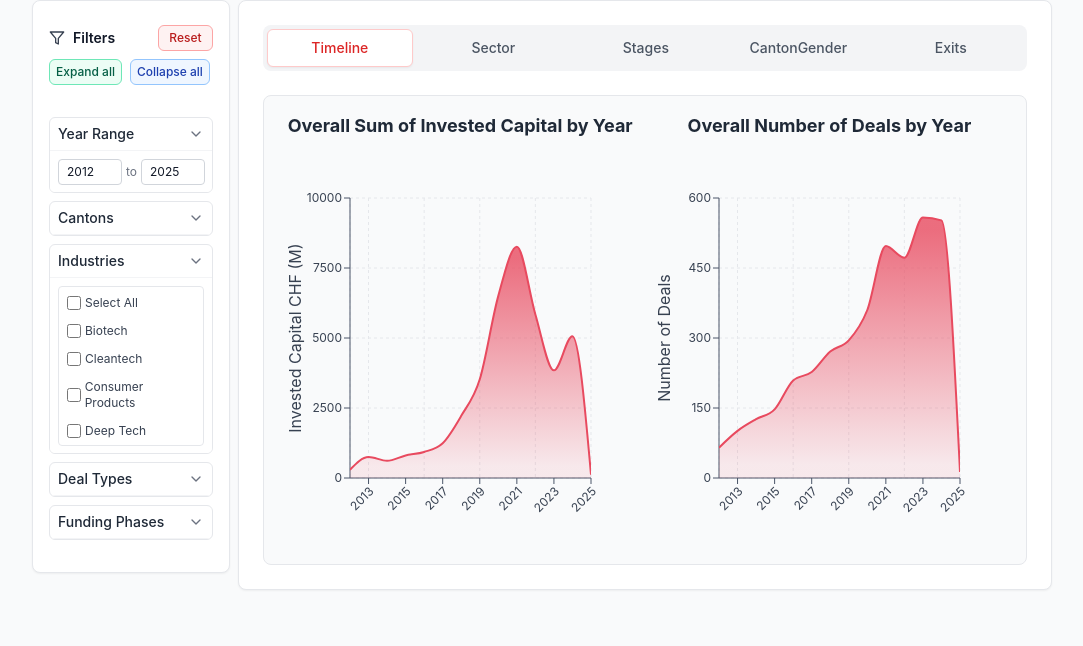
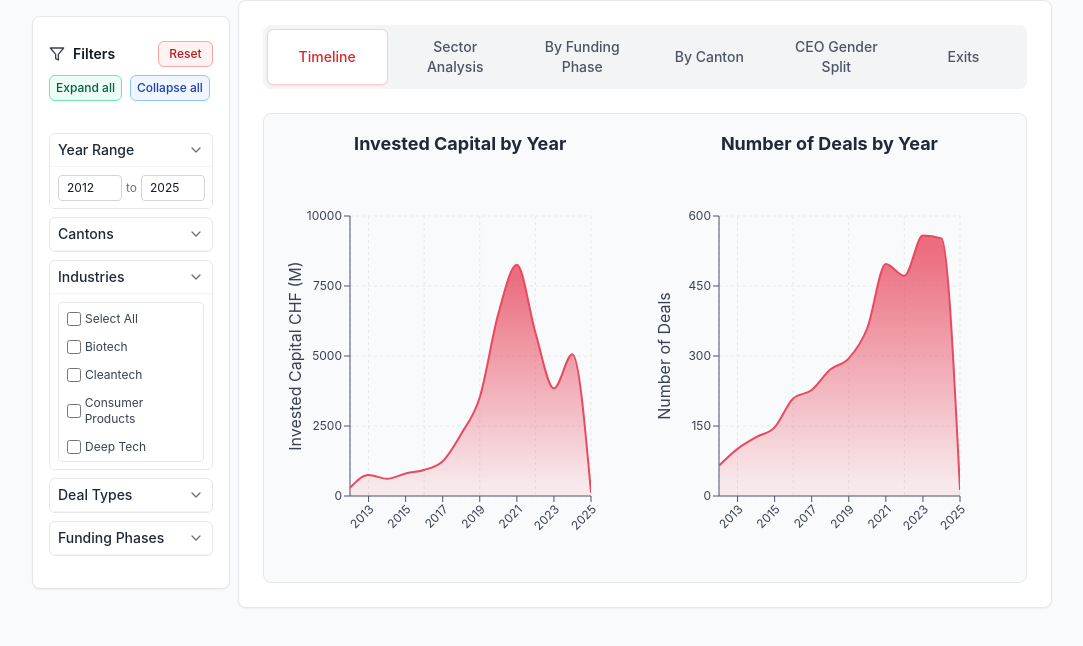
Before and after one commit to alionazherdetska/swiss-vc-dashboard, a React (Create React App) app: page / in a window 1280 px wide. Shown: the top 646 px of the page, without its empty margins (98-1181 px from the left). Built offline with nearby package versions, Linux system fonts and the light colour scheme.

Commit message:
fixed the paddings

```diff
--- a/src/components/Dashboard.js
+++ b/src/components/Dashboard.js
@@ -26,9 +26,10 @@ const Dashboard = () => {
 	const [activeChart, setActiveChart] = useState('timeline'); // default open
 	const chartTabs = [
 		{ key: 'timeline', label: 'Timeline' },
-		{ key: 'quarterly', label: 'Sector' },
-		{ key: 'phase', label: 'Stages' },
-		{ key: 'canton', label: 'CantonGender' },
+		{ key: 'quarterly', label: 'Sector Analysis' },
+		{ key: 'phase', label: 'By Funding Phase' },
+		{ key: 'canton', label: 'By Canton' },
+		{ key: 'ceoGender', label: 'CEO Gender Split' },
 		{ key: 'exits', label: 'Exits' },
 	];
 
@@ -179,13 +180,13 @@ const Dashboard = () => {
 										<TimelineChart
 											data={chartData.timeline}
 											showVolume={true}
-											title='Overall Sum of Invested Capital by Year'
+											title='Invested Capital by Year'
 											yLabel='Invested Capital CHF (M)'
 										/>
 										<TimelineChart
 											data={chartData.timeline}
 											showVolume={false}
-											title='Overall Number of Deals by Year'
+											title='Number of Deals by Year'
 											yLabel='Number of Deals'
 										/>
 									</div>
--- a/src/components/charts/sectorAnalysisChart/ExpandableQuarterlyAnalysisChart.js
+++ b/src/components/charts/sectorAnalysisChart/ExpandableQuarterlyAnalysisChart.js
@@ -245,6 +245,16 @@ const ExpandableQuarterlyAnalysisChart = ({
           </div>
 
           <label className='flex items-center gap-2 ml-auto'>
+        {/* Export button for both charts in preview */}
+        <div className='flex justify-end mb-2'>
+          <button
+            className='px-3 py-1 text-xs font-medium rounded-md border border-gray-300 bg-white text-gray-700 hover:bg-gray-100 shadow-sm'
+            onClick={() => window.print && window.print()}
+            title='Export both charts (print or save as PDF)'
+          >
+            Export Both Charts
+          </button>
+        </div>
             <input
               type='checkbox'
               checked={expandedShowTotal}
@@ -437,6 +447,7 @@ const ExpandableQuarterlyAnalysisChart = ({
                   Investment Volume vs Year (CHF M)
                 </h3>
                 {!isExpandedView && (
+                  <>
                     <button
                       onClick={() => {
                         setExpandedChart('volume');
@@ -446,6 +457,16 @@ const ExpandableQuarterlyAnalysisChart = ({
                       title='Expand Volume Chart'
                     >
                       <Maximize2 className='h-5 w-5' />
+                    </button>
+                  </>
+                )}
+                {isExpandedView && (
+                  <button
+                    className='ml-2 px-3 py-1 text-xs font-medium rounded-md border border-gray-300 bg-white text-gray-700 hover:bg-gray-100 shadow-sm'
+                    onClick={() => window.print && window.print()}
+                    title='Export this chart (print or save as PDF)'
+                  >
+                    Export Chart
                   </button>
                 )}
               </div>
@@ -519,6 +540,7 @@ const ExpandableQuarterlyAnalysisChart = ({
                   Number of Deals vs Year
                 </h3>
                 {!isExpandedView && (
+                  <>
                     <button
                       onClick={() => {
                         setExpandedChart('count');
@@ -528,6 +550,16 @@ const ExpandableQuarterlyAnalysisChart = ({
                       title='Expand Count Chart'
                     >
                       <Maximize2 className='h-5 w-5' />
+                    </button>
+                  </>
+                )}
+                {isExpandedView && (
+                  <button
+                    className='ml-2 px-3 py-1 text-xs font-medium rounded-md border border-gray-300 bg-white text-gray-700 hover:bg-gray-100 shadow-sm'
+                    onClick={() => window.print && window.print()}
+                    title='Export this chart (print or save as PDF)'
+                  >
+                    Export Chart
                   </button>
                 )}
               </div>
--- a/src/components/filters/FilterPanel.js
+++ b/src/components/filters/FilterPanel.js
@@ -113,7 +113,7 @@ const FilterPanel = ({
   return (
     <div
       key={remountKey}
-      className="rounded-lg shadow-sm px-4 py-6 sticky border bg-white border-gray-200 text-xs"
+      className="rounded-lg shadow-sm px-4 py-6 border bg-white border-gray-200 text-xs sticky top-4 z-20"
     >
       <div className="flex justify-between items-center mb-2">
         <div className="flex items-center gap-2">
```
Lines whose indentation alone changed are shown as unchanged.
